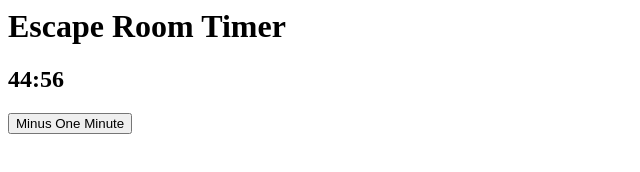
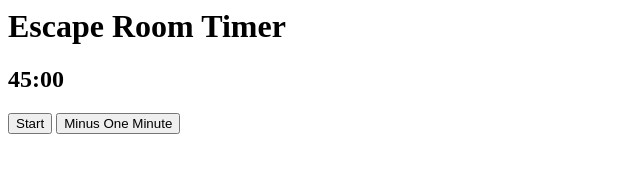
Before and after one commit to dreyes90/dreyes90.github.io, a plain HTML site: page index.html in a window 1280 px wide. Shown: the whole page, without its empty margins (0-640 px from the left). Drawn offline with Linux system fonts and the light colour scheme.

Commit message:
Update index.html

```diff
--- a/index.html
+++ b/index.html
@@ -2,9 +2,11 @@
 <head>
   <script src="script.js"></script>
 </head>
-<body onload="timer()">
+<body>
   <h1>Escape Room Timer</h1>
   <h2 id="timer">45:00</h2>
+  <button onclick="timer()">Start</button>
   <button onclick="minus()">Minus One Minute</button>
+
 </body>
 </html>
```
